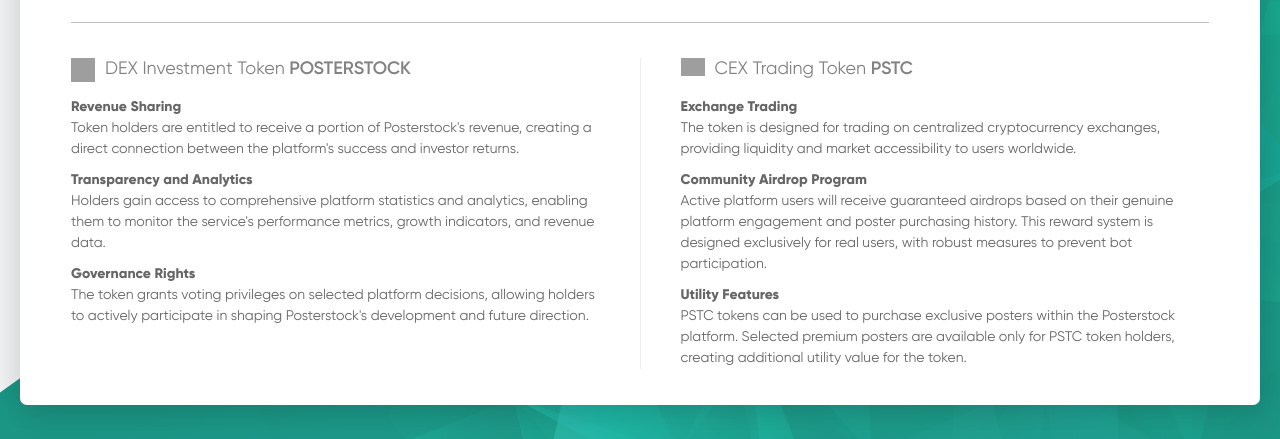
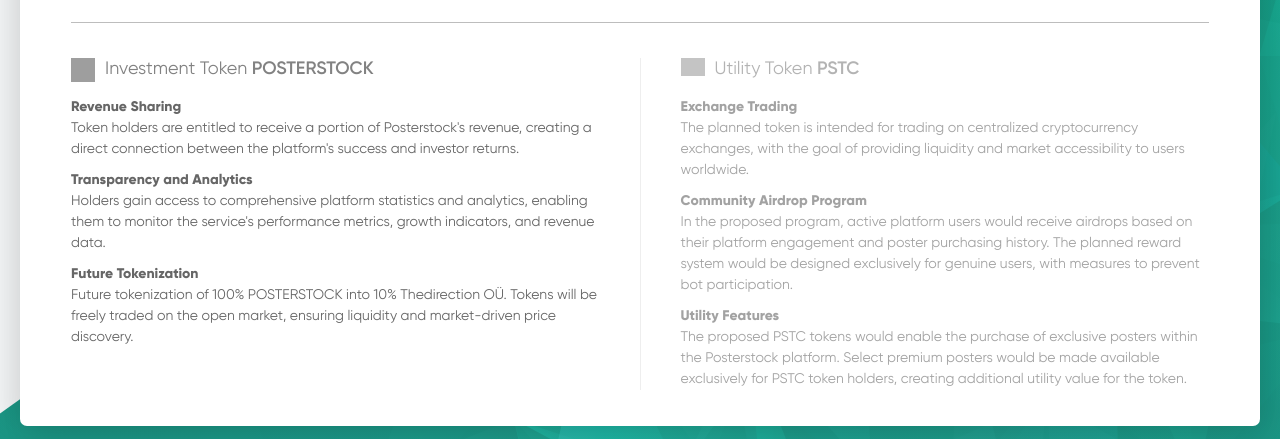
Before and after one commit to posterstock/thedirection, a plain HTML site: page main/index.html in a window 1280 px wide. Shown: the part 808-1247 px from the top of the page. Drawn offline with Linux system fonts and the light colour scheme; some packages are replaced by stand-ins of ours; grey boxes are pictures that could not be loaded.

Commit message:
Add files via upload

```diff
--- a/main/index.html
+++ b/main/index.html
@@ -132,7 +132,7 @@
                         <div style="width: 24px; height: 24px;">
                           <img src="https://cryptologos.cc/logos/ethereum-eth-logo.svg" alt="Ethereum Logo" style="width: 24px; height: 24px;" />
                         </div>
-                        <h4 style="font-size: 18px; margin: 0;">DEX Investment Token <span style="font-weight: 600;">POSTERSTOCK</span></h4>
+                        <h4 style="font-size: 18px; margin: 0;">Investment Token <span style="font-weight: 600;">POSTERSTOCK</span></h4>
                       </div>
                       <div style="font-size: 14px; line-height: 1.5; color: #666; margin-top: 15px;">
                         <p style="margin: 0 0 10px 0;"></p>
@@ -140,26 +140,26 @@
                         Token holders are entitled to receive a portion of Posterstock's revenue, creating a direct connection between the platform's success and investor returns.</p>
                         <p style="margin: 0 0 10px 0;"><strong>Transparency and Analytics</strong><br>
                         Holders gain access to comprehensive platform statistics and analytics, enabling them to monitor the service's performance metrics, growth indicators, and revenue data.</p>
-                        <p style="margin: 0;"><strong>Governance Rights</strong><br>
-                        The token grants voting privileges on selected platform decisions, allowing holders to actively participate in shaping Posterstock's development and future direction.</p>
+                        <p style="margin: 0;"><strong>Future Tokenization</strong><br>
+                        Future tokenization of 100% POSTERSTOCK into 10% Thedirection OÜ. Tokens will be freely traded on the open market, ensuring liquidity and market-driven price discovery.</p>
                       </div>
                     </div>
                     <div style="width: 1px; background-color: #eee; height: auto; align-self: stretch;"></div>
-                    <div style="flex: 1;">
+                    <div style="flex: 1; opacity: 0.6;">
                       <div style="display: flex; align-items: center; gap: 10px; margin-bottom: 15px;">
                         <div style="width: 24px; height: 24px;">
                           <img src="https://cryptologos.cc/logos/solana-sol-logo.svg" alt="Solana Logo" style="width: 100%; height: auto;" />
                         </div>
-                        <h4 style="font-size: 18px; margin: 0;">CEX Trading Token <span style="font-weight: 600;">PSTC</span></h4>
+                        <h4 style="font-size: 18px; margin: 0;">Utility Token <span style="font-weight: 600;">PSTC</span></h4>
                       </div>
                       <div style="font-size: 14px; line-height: 1.5; color: #666; margin-top: 15px;">
                         <p style="margin: 0 0 10px 0;"></p>
                         <p style="margin: 0 0 10px 0;"><strong>Exchange Trading</strong><br>
-                        The token is designed for trading on centralized cryptocurrency exchanges, providing liquidity and market accessibility to users worldwide.</p>
+                        The planned token is intended for trading on centralized cryptocurrency exchanges, with the goal of providing liquidity and market accessibility to users worldwide.</p>
                         <p style="margin: 0 0 10px 0;"><strong>Community Airdrop Program</strong><br>
-                        Active platform users will receive guaranteed airdrops based on their genuine platform engagement and poster purchasing history. This reward system is designed exclusively for real users, with robust measures to prevent bot participation.</p>
+                        In the proposed program, active platform users would receive airdrops based on their platform engagement and poster purchasing history. The planned reward system would be designed exclusively for genuine users, with measures to prevent bot participation.</p>
                         <p style="margin: 0;"><strong>Utility Features</strong><br>
-                        PSTC tokens can be used to purchase exclusive posters within the Posterstock platform. Selected premium posters are available only for PSTC token holders, creating additional utility value for the token.</p>
+                        The proposed PSTC tokens would enable the purchase of exclusive posters within the Posterstock platform. Select premium posters would be made available exclusively for PSTC token holders, creating additional utility value for the token.</p>
                       </div>
                     </div>
                   </div>
```
